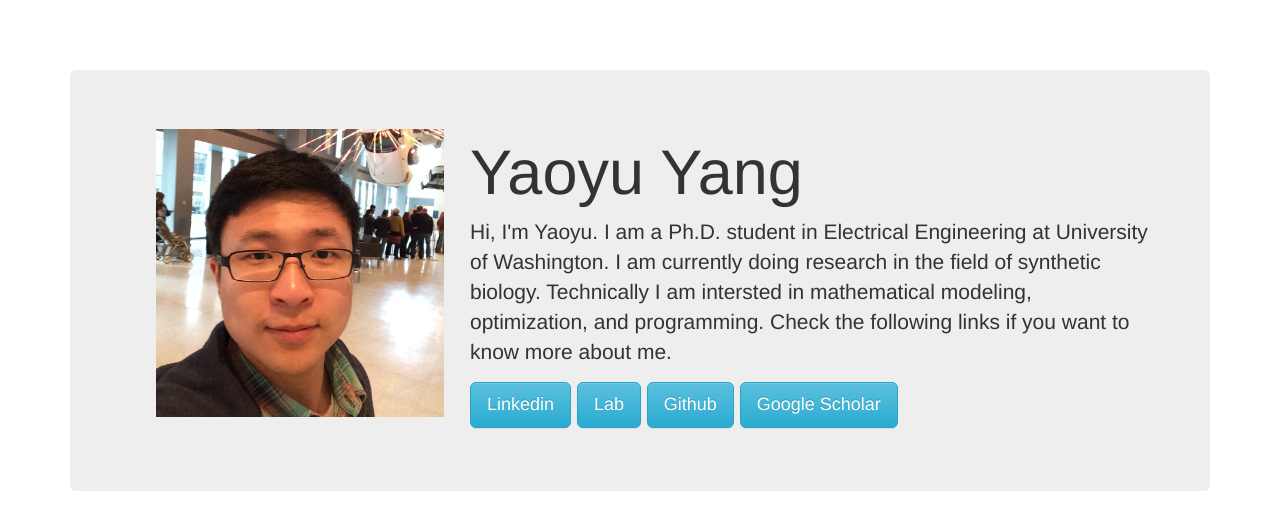
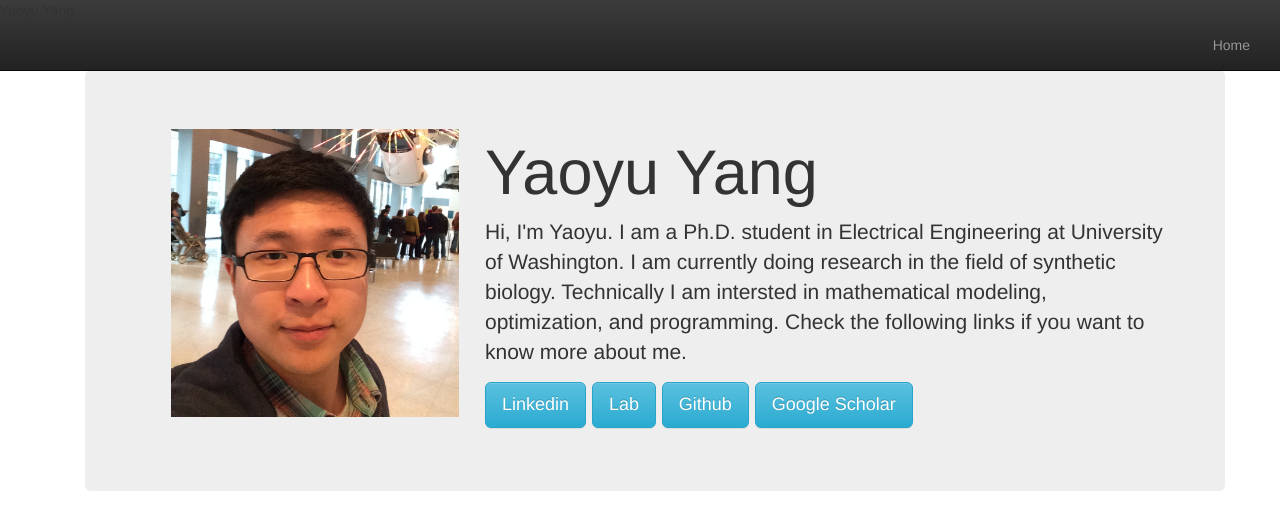
Before and after one commit to yaoyuyang/yaoyuyang.github.io, a Jekyll site: the page built from index.html, in a window 1280 px wide. Shown: the top 530 px of the page. Built offline with Jekyll 4.4.1, drawn with Linux system fonts in a browser that asks for light colours.

Commit message:
Update index.html

```diff
--- a/index.html
+++ b/index.html
@@ -1,21 +1,6 @@
-<!DOCTYPE html>
-<html lang="en">
-  <head>
-    <meta charset="utf-8">
-    <meta http-equiv="X-UA-Compatible" content="IE=edge">
-    <meta name="viewport" content="width=device-width, initial-scale=1">
-    <title>Yaoyu Yang</title>
-
-    <!-- Bootstrap core CSS -->
-    <link href="/css/bootstrap.min.css" rel="stylesheet">
-    <!-- Bootstrap theme -->
-    <link href="/css/bootstrap-theme.min.css" rel="stylesheet">
-
-    <!-- Custom styles for this template -->
-    <link href="/css/theme.css" rel="stylesheet">
-
-  </head>
-  <body role="document">
+---
+layout: default
+---
     <div class="container theme-showcase" role="main">
 
       <!-- Main jumbotron for a primary marketing message or call to action -->
@@ -36,10 +21,3 @@
         </p>
       </div>
     </div>
-
-    <!-- jQuery (necessary for Bootstrap's JavaScript plugins) -->
-    <script src="https://code.jquery.com/jquery.js"></script>
-    <!-- Include all compiled plugins (below), or include individual files as needed -->
-    <script src="js/bootstrap.min.js"></script>
-  </body>
-</html>
```
